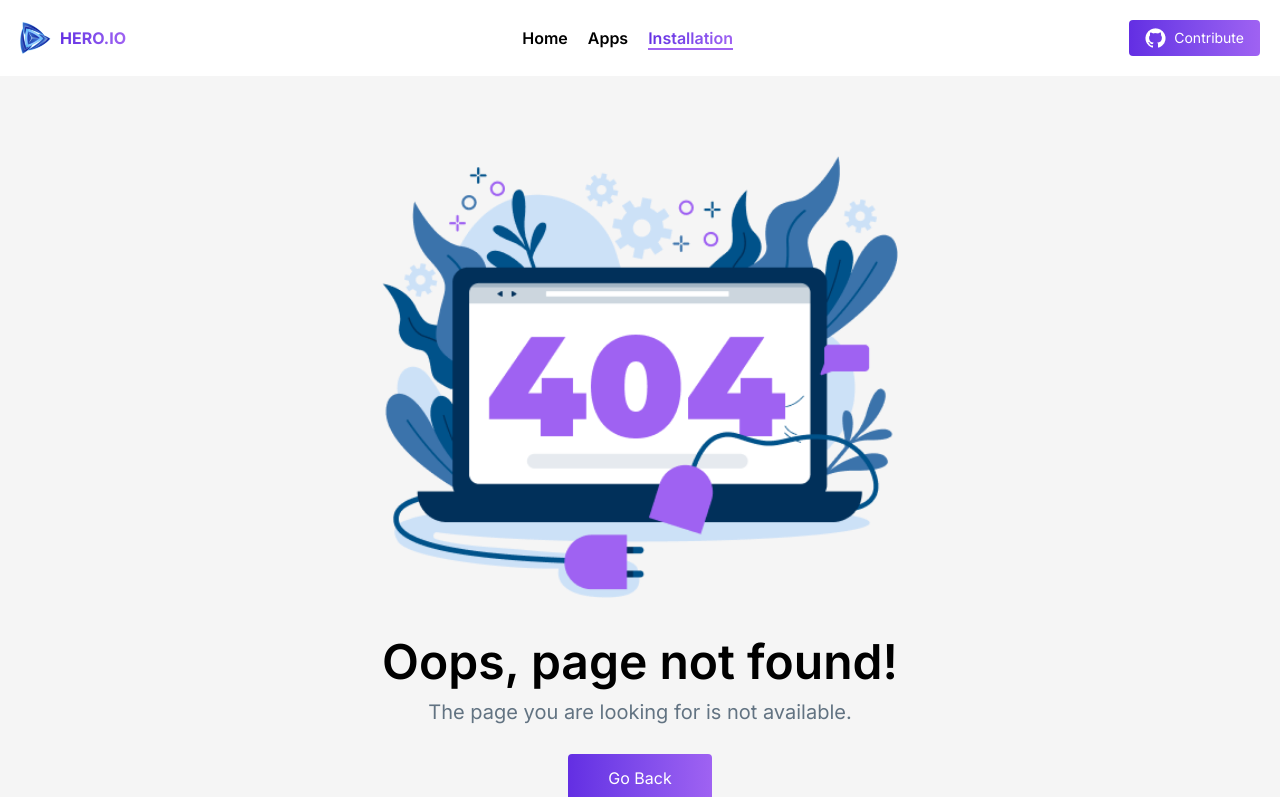
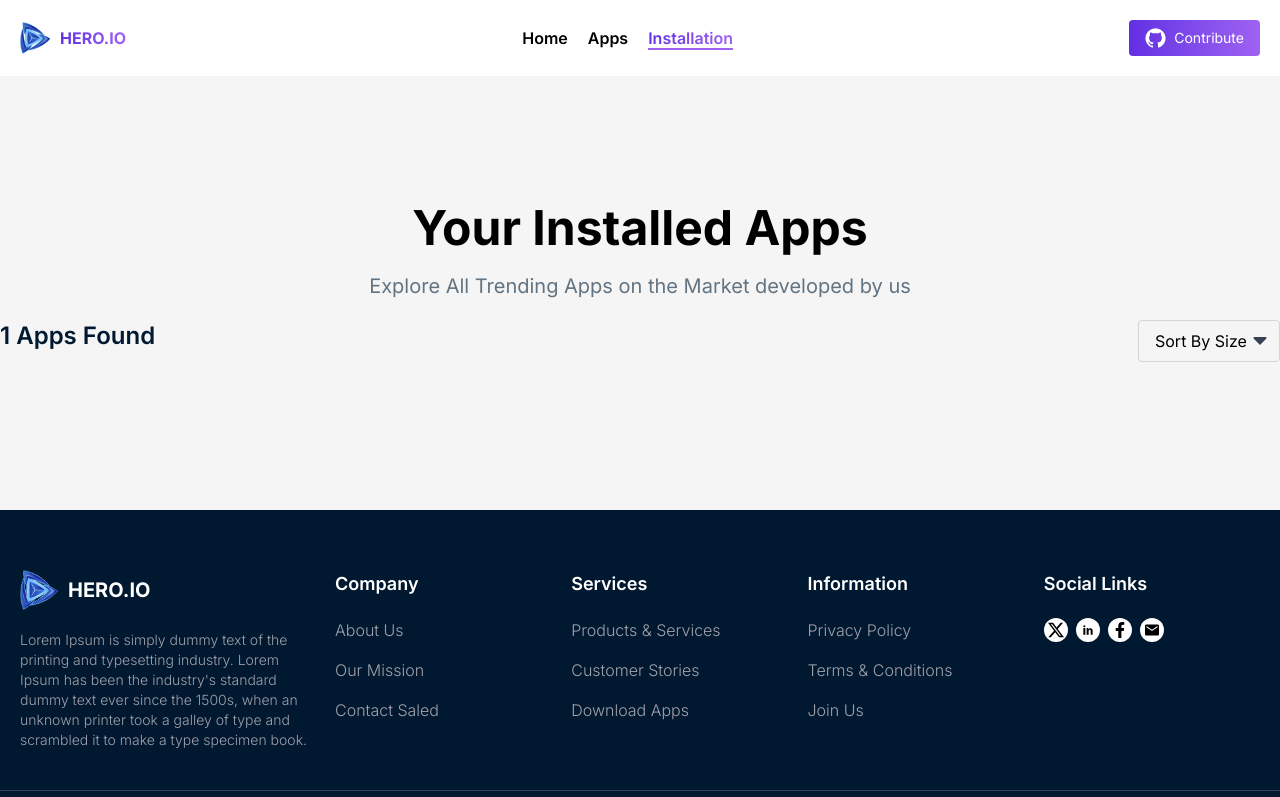
Before and after one commit to muzahidul-islam-dev/rh-application, a React (Vite) app: page /installed in a window 1280 px wide. Shown: the top 797 px of the page. Built offline with nearby package versions, Linux system fonts and the light colour scheme.

Commit message:
installed page done and unistall functionality completed

```diff
--- /dev/null
+++ b/src/pages/Installed.jsx
@@ -0,0 +1,68 @@
+import { Download } from 'lucide-react';
+import React, { useEffect, useState } from 'react'
+import { FaStar } from 'react-icons/fa';
+import { TiArrowSortedDown } from "react-icons/ti";
+import { toast } from 'react-toastify';
+
+function Installed() {
+    const [installed, setInstalled] = useState([]);
+    useEffect(() => {
+        const localData = localStorage.getItem('installed')
+        const result = JSON.parse(localData)
+        setInstalled(result);
+    }, [])
+    const handleUnistall = (itemId) => {
+        const localData = JSON.parse(localStorage.getItem('installed'))
+        const updateData = localData?.filter((item) => item?.id != itemId)
+        localStorage.setItem('installed', JSON.stringify(updateData))
+        setInstalled(updateData)
+        toast.success('Unistall Successfully')
+    }
+    return (
+        <div>
+            <div className="max-w-[1440px] mx-auto my-32">
+                <h3 className='text-center font-bold text-5xl'>Your Installed Apps</h3>
+                <p className='text-xl text-[#627382] text-center my-5'>Explore All Trending Apps on the Market developed by us</p>
+                <div className="flex justify-between">
+                    <h3 className='text-2xl text-[#001931] font-semibold'>1 Apps Found</h3>
+                    <div className="relative">
+                        <TiArrowSortedDown className='absolute top-0 bottom-0 right-2 m-auto text-gray-700 text-2xl' />
+                        <select name="" className='appearance-none border border-gray-300 py-2 px-4 pr-8 rounded focus:outline-0' id="">
+                            <option value="heigh">Sort By Size</option>
+                            <option value="low">Low</option>
+                        </select>
+                    </div>
+                </div>
+                <div className="grid my-5">
+                    {
+                        installed?.map((singleItem, index) => (
+                            <div key={index} className='bg-white rounded py-3 px-3 grid grid-cols-12 gap-5 my-3 items-center'>
+                                <div className='col-span-1'>
+                                    <img src={singleItem?.image} className='rounded w-full' alt="" />
+                                </div>
+                                <div className="col-span-11 flex justify-between items-center">
+                                    <div>
+                                        <h3 className='text-[#001931] text-xl font-medium'>Forest: Focus for Productivity</h3>
+                                        <div className="flex gap-3">
+                                            <div className="flex justify-between gap-5 mt-3 mb-1">
+                                                <div className='p-1 px-2 flex gap-1 items-center text-[#00D390] rounded font-medium'>
+                                                    <Download className='h-[16px] w-[16px]' /> <span>{singleItem?.downloads}M</span>
+                                                </div>
+                                                <div className='p-1 px-2 flex gap-1 items-center text-[#FF8811] rounded font-medium'>
+                                                    <FaStar className='h-[16px] w-[16px] text-[#FF8811]' /> <span>{singleItem?.ratingAvg}</span>
+                                                </div>
+                                            </div>
+                                        </div>
+                                    </div>
+                                    <button className='text-white bg-[#00D390] py-3 px-7 rounded cursor-pointer' onClick={() => handleUnistall(singleItem?.id)}>Unistall</button>
+                                </div>
+                            </div>
+                        ))
+                    }
+                </div>
+            </div>
+        </div>
+    )
+}
+
+export default Installed
--- a/src/pages/SingleApp.jsx
+++ b/src/pages/SingleApp.jsx
@@ -25,7 +25,7 @@ function SingleApp() {
 
         const storedItems = localStorage.getItem('installed');
         const storedData = JSON.parse(storedItems)?.find(item => item.id == id);
-        if(storedData){
+        if (storedData) {
             setInstalled(true)
         }
     }, [id, loading])
@@ -56,20 +56,23 @@ function SingleApp() {
 
     const handleInstall = (item) => {
         const previouseItem = localStorage.getItem('installed');
-        console.log(previouseItem)
+        console.log(previouseItem);
+
         let data;
         if (previouseItem !== null) {
+            const parsedData = JSON.parse(previouseItem);
             data = [
-                ...previouseItem,
+                ...parsedData,
                 item
-            ]
-        }else{
+            ];
+        } else {
             data = [item];
         }
-        localStorage.setItem('installed', JSON.stringify(data))
+
+        console.log(data);
+        localStorage.setItem('installed', JSON.stringify(data));
         setInstalled(true)
-
-        toast.success('App Installed Successfully')
+        toast.success('App Installed Successfully');
     }
 
     return (
--- a/src/routes/routes.jsx
+++ b/src/routes/routes.jsx
@@ -4,6 +4,7 @@ import App from "../App";
 import AllApplication from "../pages/AllApplication";
 import SingleApp from "../pages/SingleApp";
 import PageNotFound from "../components/NotFound/PageNotFound";
+import Installed from "../pages/Installed";
 
 const route = createBrowserRouter([
     {
@@ -24,6 +25,10 @@ const route = createBrowserRouter([
                 errorElement: <h3>App Not Found</h3>
             },
             {
+                path: '/installed',
+                element: <Installed />
+            },
+            {
                 path: '*',
                 element: <PageNotFound />
             }
```
